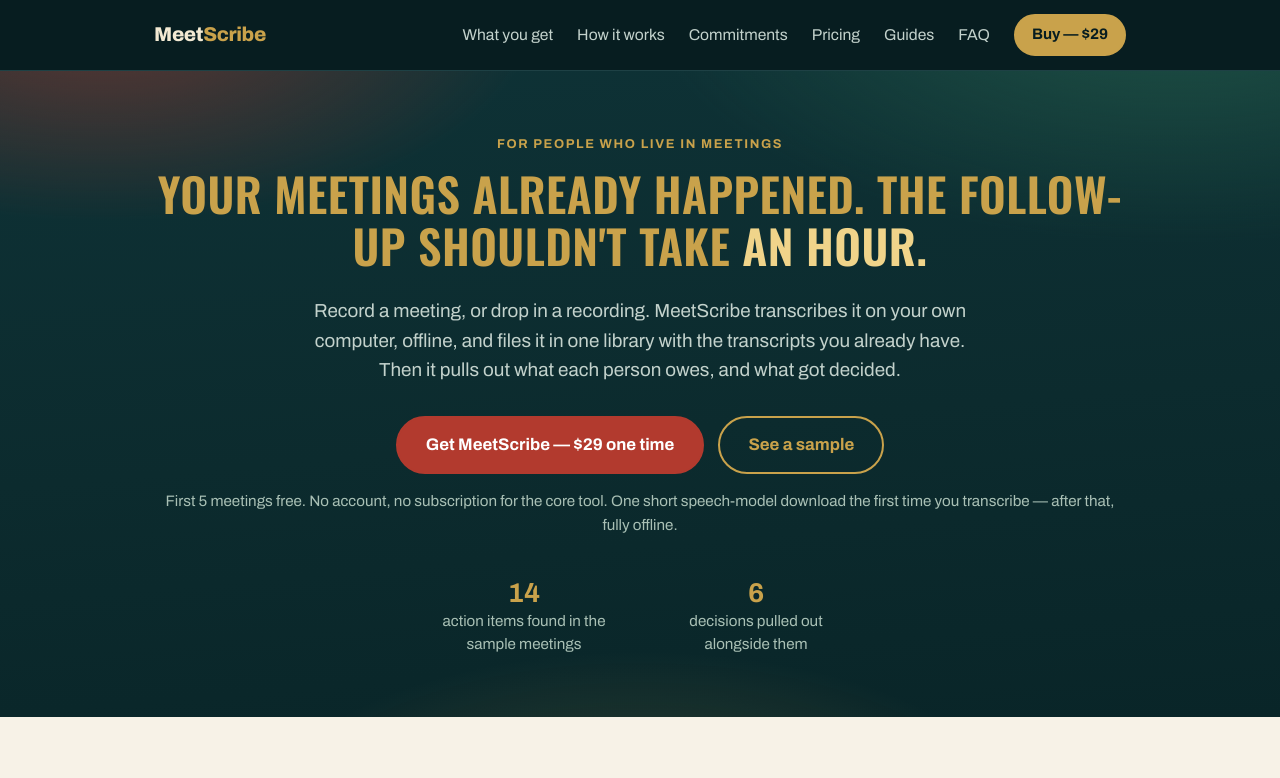
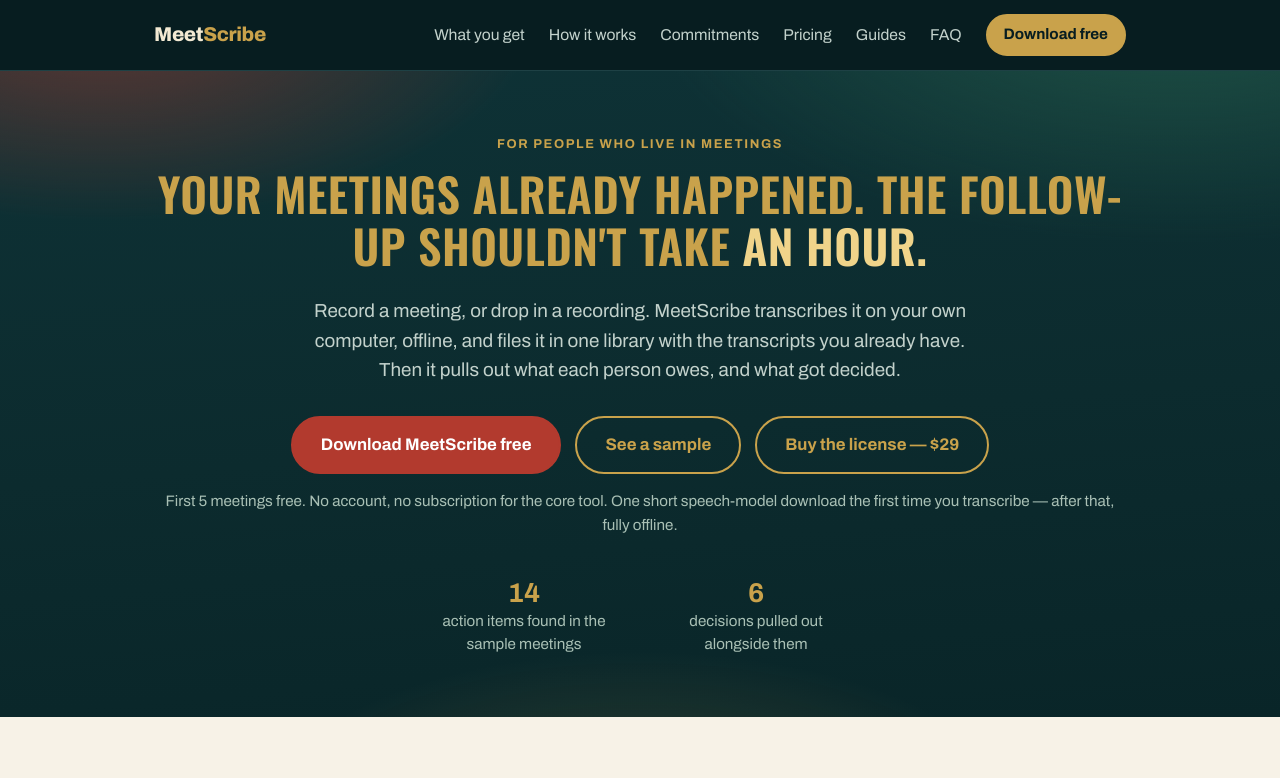
Before and after one commit to observabilityengine/meetscribe-site, a plain HTML site: page index.html in a window 1280 px wide. Shown: the top 778 px of the page. Drawn offline with nearby package versions, Linux system fonts and the light colour scheme.

Commit message:
Lead with the free download: the 9 license is the second step, not the first thing asked

```diff
--- a/index.html
+++ b/index.html
@@ -53,7 +53,7 @@
       <a href="#guides">Guides</a>
       <a href="faq.html">FAQ</a>
     </nav>
-    <a class="btn btn-small" href="https://buy.stripe.com/28EeVc8pw60i9VVeSAaR206">Buy — $29</a>
+    <a class="btn btn-small" href="download.html">Download free</a>
   </div>
 </header>
 
@@ -66,8 +66,9 @@
       <h1>Your meetings already happened. The follow-up shouldn't take <em>an hour.</em></h1>
       <p class="lead">Record a meeting, or drop in a recording. MeetScribe transcribes it on your own computer, offline, and files it in one library with the transcripts you already have. Then it pulls out what each person owes, and what got decided.</p>
       <div class="hero-actions">
-        <a class="btn btn-large" href="https://buy.stripe.com/28EeVc8pw60i9VVeSAaR206">Get MeetScribe — $29 one time</a>
+        <a class="btn btn-large" href="download.html">Download MeetScribe free</a>
         <a class="btn btn-ghost btn-large" href="#sample">See a sample</a>
+        <a class="btn btn-ghost btn-large" href="https://buy.stripe.com/28EeVc8pw60i9VVeSAaR206">Buy the license — $29</a>
       </div>
       <p class="hero-note">First 5 meetings free. No account, no subscription for the core tool. One short speech-model download the first time you transcribe — after that, fully offline.</p>
 
@@ -150,7 +151,8 @@
       </div>
 
       <div class="center">
-        <a class="btn btn-large" href="https://buy.stripe.com/28EeVc8pw60i9VVeSAaR206">Get MeetScribe — $29 one-time</a>
+        <a class="btn btn-large" href="download.html">Download MeetScribe free</a>
+        <a class="btn btn-ghost btn-large" href="https://buy.stripe.com/28EeVc8pw60i9VVeSAaR206">Get MeetScribe — $29 one-time</a>
         <p class="hero-note">The trial covers your first 5 meetings free — recorded, transcribed, or imported — run your own meetings through it and see your own list.</p>
       </div>
     </div>
```
